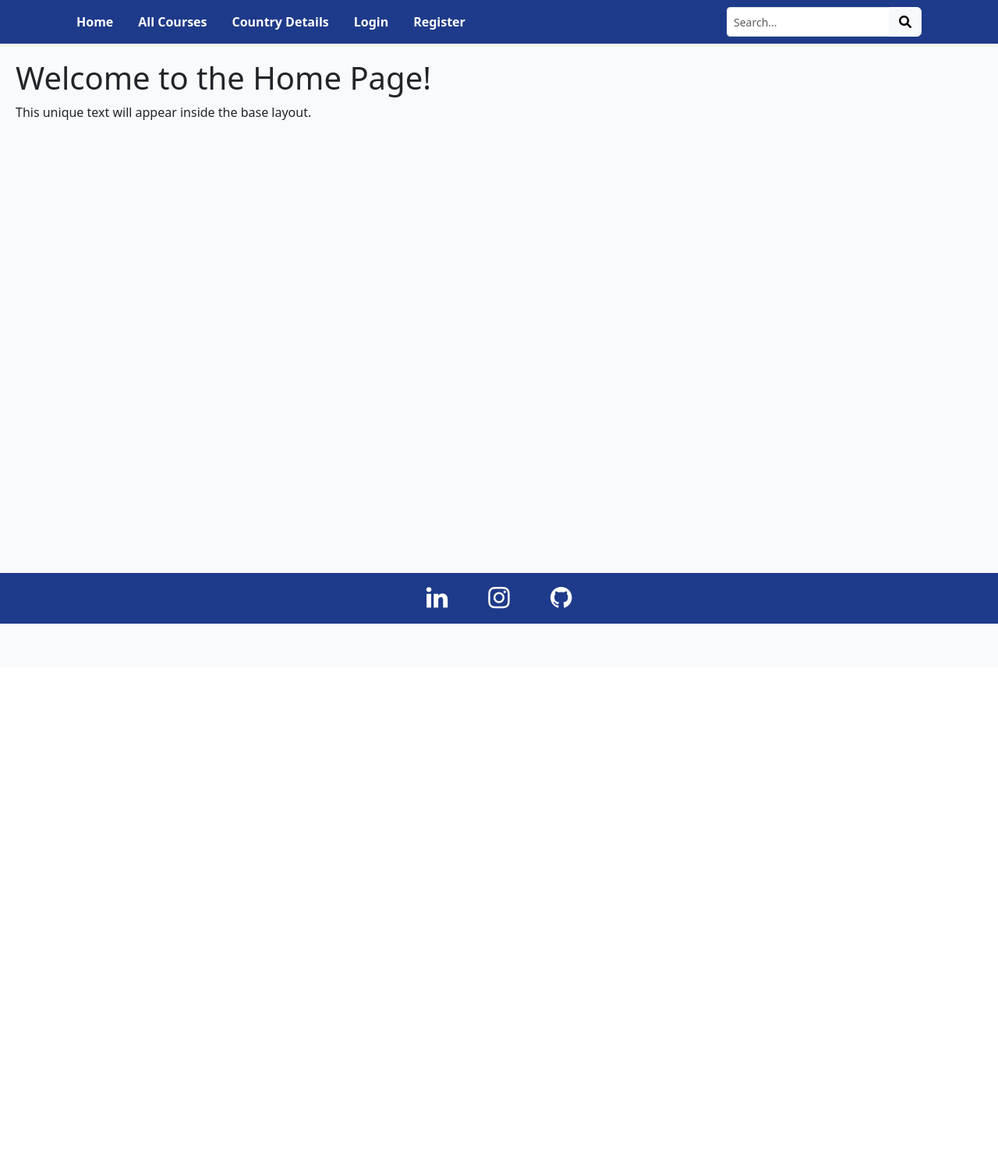
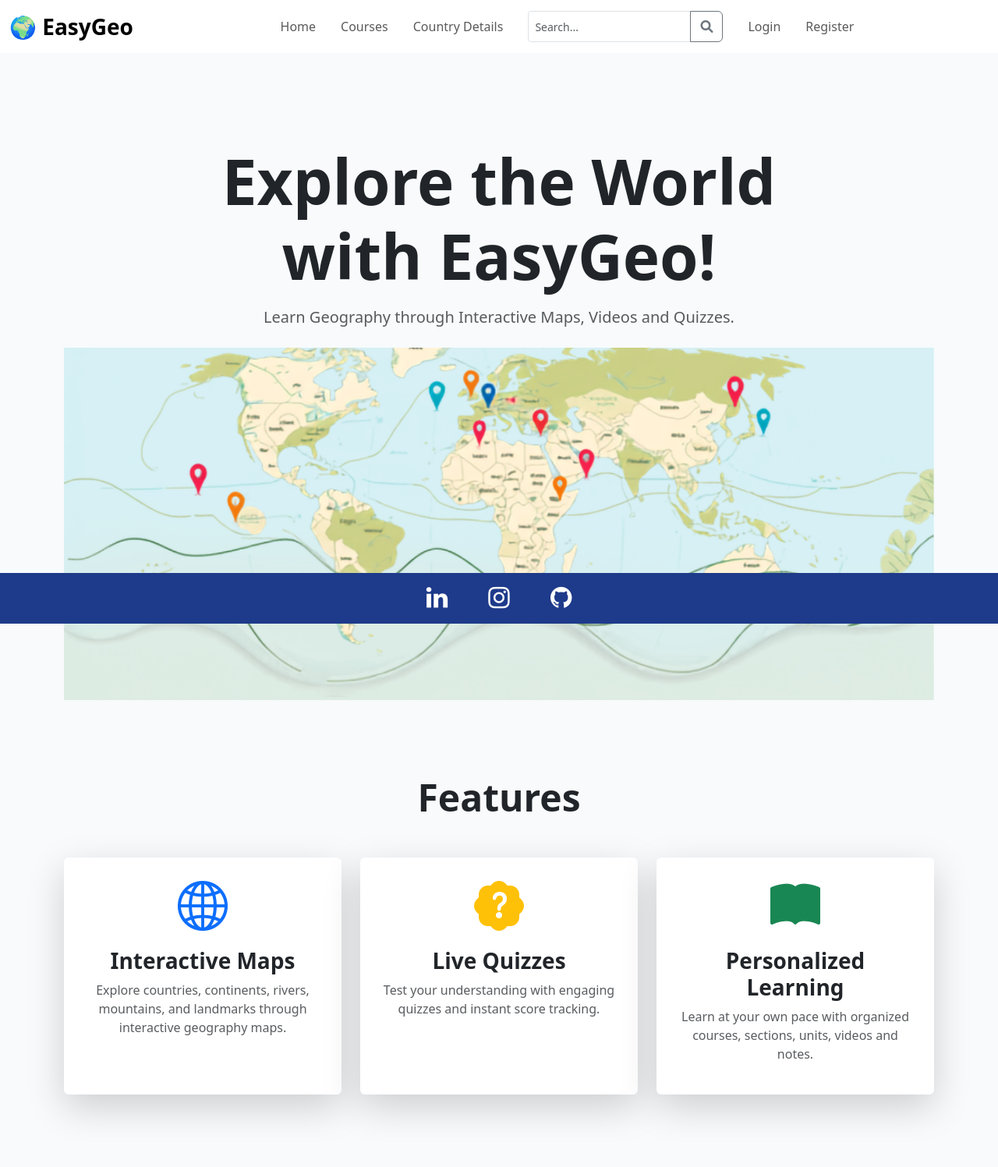
Before and after one commit to asmanoyda/EasyGeo, a Django app: page / in a window 1280 px wide. Shown: the top 1497 px of the page at 78% size. Before the commit the page ends 800 px from the top, so only its background shows below. Run offline with Django 4.2, Linux system fonts and the light colour scheme.

Commit message:
changed the nav bar

```diff
--- a/learn/mypage/views.py
+++ b/learn/mypage/views.py
@@ -31,7 +31,7 @@ def country_details(request):
     user_id = request.session.get('user_id')
     user = User.objects.get(id=user_id)
     countries = Country.objects.all()
-    return render(request, "country.html", {
+    return render(request, "mypage/country.html", {
         'user_data': user,
         'countries': countries
     })
--- a/learn/templates/mypage/country.html
+++ b/learn/templates/mypage/country.html
@@ -1,4 +1,4 @@
-{% extends "base.html" %}
+{% extends "mypage/base.html" %}
 {% load static %}
 
 {% block title %}
--- a/learn/templates/mypage/header.html
+++ b/learn/templates/mypage/header.html
@@ -1,71 +1,53 @@
 <header>
-    <nav class="navbar navbar-expand-sm shadow-sm" style="background-color: #1E3A8A;">
-        <div class="container">
+    <nav class="navbar navbar-expand-lg navbar-light bg-white">
+        <div class="container-fluid">
+
 
             <!-- Navbar Toggler -->
-            <button class="navbar-toggler" type="button" data-bs-toggle="collapse" data-bs-target="#navbarContent">
+            <a class="navbar-brand fw-bold fs-3" href="#">
+                🌍 EasyGeo
+            </a>
+
+            <button class="navbar-toggler" type="button" data-bs-toggle="collapse" data-bs-target="#navbarNav">
                 <span class="navbar-toggler-icon"></span>
             </button>
 
 
             <!-- Navbar Content -->
             <!-- Center Menu -->
-            <ul class="navbar-nav me-auto align-items-center">
+            <div class="collapse navbar-collapse" id="navbarNav">
+
+                <ul class="navbar-nav mx-auto">
 
                     <li class="nav-item mx-2">
-                    <a class="nav-link fw-semibold text-white" href="{% url 'mypage:home' %}">
-                        Home
-                    </a>
+                        <a class="nav-link" href="{% url 'mypage:home' %}">Home</a>
                     </li>
 
                     <li class="nav-item mx-2">
-                    <a class="nav-link fw-semibold text-white" href="{% url 'courses:all_courses' %}">
-                        All Courses
-                    </a>
+                        <a class="nav-link" href="{% url 'courses:all_courses' %}">Courses</a>
                     </li>
 
                     <li class="nav-item mx-2">
-                    <a class="nav-link fw-semibold text-white" href="{% url 'mypage:country' %}">
-                        Country Details
-                    </a>
+                        <a class="nav-link" href="{% url 'mypage:country' %}">Country Details</a>
                     </li>
-
-                {% if user_data %}
-                <li class="nav-item mx-2">
-                    <a class="nav-link fw-semibold text-white" href="{% url 'courses:get_enrollments' %}">
-                        My Courses
-                    </a>
-                </li>
-                {% else %}
-                <li class="nav-item mx-2">
-                    <a class="nav-link fw-semibold text-white" href="{% url 'users:login' %}">
-                        Login
-                    </a>
-                </li>
-
-                <li class="nav-item mx-2">
-                    <a class="nav-link fw-semibold text-white" href="{% url 'users:registration' %}">
-                        Register
-                    </a>
-                </li>
-                {% endif %}
-
-            </ul>
                     <form method="GET" class="d-flex mx-3" style="width:250px;">
                         <div class="input-group">
                             <input type="text" name="q" class="form-control form-control-sm" placeholder="Search...">
-                    <button class="btn btn-light" type="submit">
+                            <button class="btn btn-outline-secondary" type="submit">
                                 <i class="fas fa-search"></i>
                             </button>
                         </div>
                     </form>
-            <!-- Right Side Profile -->
-            <!-- Right Side Profile -->
                     {% if user_data %}
+
+                    <li class="nav-item mx-2">
+                        <a class="nav-link" href="{% url 'courses:get_enrollments' %}">My Learning</a>
+                    </li>
+
                     <ul class="navbar-nav ms-auto">
 
                         <li class="nav-item dropdown">
-                    <a class="nav-link dropdown-toggle text-white fw-semibold" href="#" id="profileDropdown"
+                            <a class="nav-link dropdown-toggle btn btn-warning btn-lg rounded-pill" href="#" id="profileDropdown"
                                 role="button" data-bs-toggle="dropdown" aria-expanded="false">
                                 {{ user_data.name }} <i class="bi bi-person"></i>
                             </a>
@@ -94,11 +76,25 @@
                                     </a>
                                 </li>
 
-                    </ul>
+
+
+
+                                {% else %}
+                                <li class="nav-item mx-2">
+                                    <a class="nav-link " href="{% url 'users:login' %}">
+                                        Login
+                                    </a>
                                 </li>
 
+                                <li class="nav-item mx-2">
+                                    <a class="nav-link " href="{% url 'users:registration' %}">
+                                        Register
+                                    </a>
+                                </li>
+                                {% endif %}
+
                             </ul>
-            {% endif %}
+
 
             </div>
         </div>
--- a/learn/templates/mypage/home.html
+++ b/learn/templates/mypage/home.html
@@ -1,22 +1,205 @@
 {% extends "mypage/base.html" %}
+{% load static %}
 
 {% block title %}
-Home Page
+EasyGeo
 {% endblock %}
 
 {% block content %}
 
-<h1>Welcome to the Home Page!</h1>
+<!-- Hero Section -->
+<section class="hero-section py-5">
+    <div class="container">
+
+        <!-- Navbar -->
 
 
-    {% for message in messages %}
-    <p class="color-white">
+        <!-- Hero Content -->
+        <div class="text-center mt-5">
 
-        {{ message }}
+            <h1 class="display-1 fw-bold">
+                Explore the World
+                <br>
+                with EasyGeo!
+            </h1>
 
-    </p>
+            <p class="lead text-muted mt-3">
+                Learn Geography through Interactive Maps, Videos and Quizzes.
+            </p>
+
+        </div>
+
+        <!-- Hero Image -->
+        <div class="text-center mt-4">
+            <img src="{% static 'world_map.png' %}" class="img-fluid" alt="World Map">
+        </div>
+
+    </div>
+</section>
 
 
-    {% endfor %}
-<p>This unique text will appear inside the base layout.</p>
+<!-- Features -->
+<section class="py-5">
+
+    <div class="container">
+
+        <h2 class="text-center fw-bold display-5 mb-5">
+            Features
+        </h2>
+
+        <div class="row g-4">
+
+            <div class="col-md-4">
+                <div class="card border-0 shadow-lg h-100 text-center p-4">
+
+                    <div class="mb-3">
+                        <i class="bi bi-globe2 display-3 text-primary"></i>
+                    </div>
+
+                    <h3 class="fw-bold">
+                        Interactive Maps
+                    </h3>
+
+                    <p class="text-muted">
+                        Explore countries, continents, rivers,
+                        mountains, and landmarks through
+                        interactive geography maps.
+                    </p>
+
+                </div>
+            </div>
+
+            <div class="col-md-4">
+                <div class="card border-0 shadow-lg h-100 text-center p-4">
+
+                    <div class="mb-3">
+                        <i class="bi bi-patch-question-fill display-3 text-warning"></i>
+                    </div>
+
+                    <h3 class="fw-bold">
+                        Live Quizzes
+                    </h3>
+
+                    <p class="text-muted">
+                        Test your understanding with
+                        engaging quizzes and instant
+                        score tracking.
+                    </p>
+
+                </div>
+            </div>
+
+            <div class="col-md-4">
+                <div class="card border-0 shadow-lg h-100 text-center p-4">
+
+                    <div class="mb-3">
+                        <i class="bi bi-book-fill display-3 text-success"></i>
+                    </div>
+
+                    <h3 class="fw-bold">
+                        Personalized Learning
+                    </h3>
+
+                    <p class="text-muted">
+                        Learn at your own pace with
+                        organized courses, sections,
+                        units, videos and notes.
+                    </p>
+
+                </div>
+            </div>
+
+        </div>
+
+    </div>
+
+</section>
+
+
+<!-- CTA Section -->
+<section class="py-5">
+
+    <div class="container">
+
+        <div class="row align-items-center">
+
+            <div class="col-md-3 text-center">
+                <img src="{% static 'images/student-left.png' %}" class="img-fluid" alt="">
+            </div>
+
+            <div class="col-md-6 text-center">
+
+                <p class="fs-5 text-muted">
+                    Get ready to start your geography journey
+                    and explore the world like never before.
+                </p>
+
+                <a href="{% url 'courses:all_courses' %}" class="btn btn-warning btn-lg rounded-pill px-5 py-3 mt-3">
+                    Get Started
+                </a>
+
+            </div>
+
+            <div class="col-md-3 text-center">
+                <img src="{% static 'images/student-right.png' %}" class="img-fluid" alt="">
+            </div>
+
+        </div>
+
+    </div>
+
+</section>
+
+<!--
+<style>
+
+body{
+    background:#dfeae3;
+    font-family:'Poppins',sans-serif;
+}
+
+/* Hero */
+.hero-section{
+    min-height:100vh;
+}
+
+.hero-section h1{
+    color:#222;
+    line-height:1.1;
+}
+
+/* Cards */
+.card{
+    border-radius:25px;
+    transition:.3s;
+}
+
+.card:hover{
+    transform:translateY(-10px);
+}
+
+/* Button */
+.btn-warning{
+    background:#f7943d;
+    border:none;
+    color:white;
+    font-weight:600;
+}
+
+.btn-warning:hover{
+    background:#ea7f1b;
+    color:white;
+}
+
+/* Responsive */
+@media(max-width:768px){
+
+    .hero-section h1{
+        font-size:3rem;
+    }
+
+}
+
+</style> -->
+
 {% endblock %}
```
Also changed, not shown: learn/courses/views.py (+27 -12 lines), learn/templates/courses/unit_quiz.html (+75 -30 lines), README.md, learn/static/bottom.png (added), learn/static/world_map.png (added), 5 other files. Lines whose indentation alone changed are shown as unchanged.
